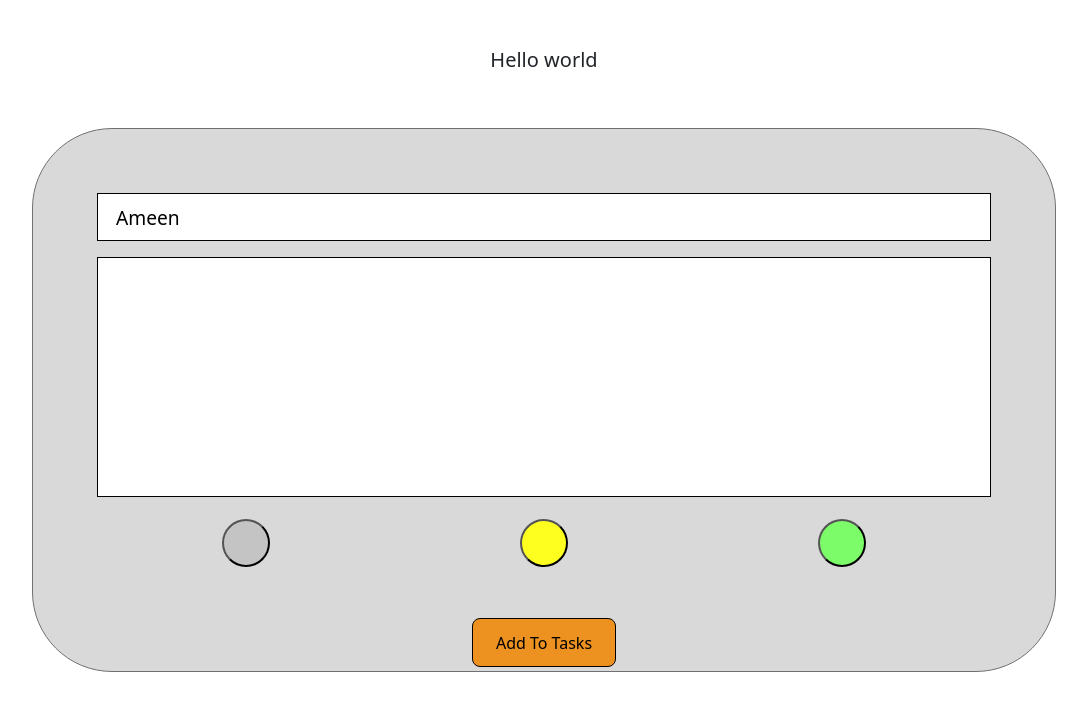
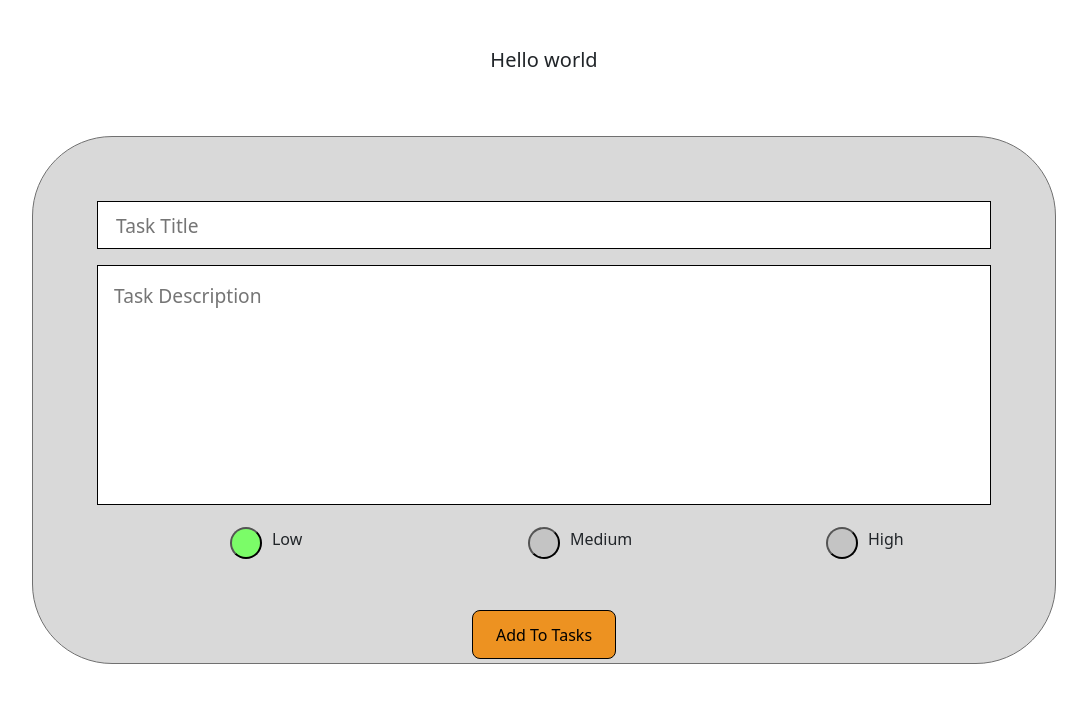
Before and after one commit to Ameendarwan/AI-Bees-Frontend-Test, a React (Create React App) app: page / in a window 1280 px wide. Both pictures are taken after a click on the button "Create Your First Task". Shown: the top 710 px of the page, without its empty margins (96-1183 px from the left). Built offline with nearby package versions, Linux system fonts and the light colour scheme.

Commit message:
adding functionality

```diff
--- a/src/components/Button/Button.scss
+++ b/src/components/Button/Button.scss
@@ -18,8 +18,8 @@
   }
 
   &__circle {
-    height: 3rem;
-    width: 3rem;
+    height: 2rem;
+    width: 2rem;
     border-radius: 50%;
     &__empty {
       @extend .custom__button__circle;
--- a/src/components/Button/index.tsx
+++ b/src/components/Button/index.tsx
@@ -2,16 +2,16 @@ import "./Button.scss";
 interface ButtonProps {
   title?: string,
   type: string,
-  onClick? : React.MouseEventHandler,
+  value?: boolean,
+  onClick?: React.MouseEventHandler,
 }
-const Button = ({ title, type, ...rest }: ButtonProps) => {
+const Button = ({ title, value, type, ...rest }: ButtonProps) => {
   return (
     <button
-      className={type === 'circle-red' ? "custom__button__circle__red" :
-        type === 'circle-yellow' ? "custom__button__circle__yellow" :
-          type === 'circle-green' ? "custom__button__circle__green" :
-            type === 'circle-add' ? "custom__button__circle__add" :
-              type === 'circle-empty' ? "custom__button__circle__empty" : "custom__button__primary"}
+      type='button'
+      className={value === false ? "custom__button__circle__empty" :
+        value ? type : type === 'circle-add' ? "custom__button__circle__add" :
+          "custom__button__primary"}
       {...rest}
     >
       {title}
--- a/src/components/Input/index.tsx
+++ b/src/components/Input/index.tsx
@@ -4,9 +4,9 @@ interface InputProps {
   placeholder: string,
   value: string,
   type: string,
-  onChange?: void,
+  onChange?: any
 }
-const Input: React.FC<InputProps> = ({ previewMode, placeholder, value, type }) => {
+const Input: React.FC<InputProps> = ({ previewMode, placeholder, value, type, ...rest }) => {
   return (
     <div>
       {type === "input" &&
@@ -15,9 +15,14 @@ const Input: React.FC<InputProps> = ({ previewMode, placeholder, value, type })
           disabled={previewMode}
           className={"custom__input__input"}
           value={value}
+          {...rest}
         />}
       {type === "description" &&
-        <textarea className={"custom__input__textarea"} />
+        <textarea className={"custom__input__textarea"}
+          placeholder={placeholder}
+          value={value}
+          {...rest}
+        />
       }
     </div>
   );
--- a/src/components/Modal/index.tsx
+++ b/src/components/Modal/index.tsx
@@ -1,13 +1,10 @@
 import React from "react";
 import ReactModal from "react-modal";
 import "./Modal.scss";
-
-const modalRoot = document.getElementById("modal-root");
-
 interface ButtonProps {
-   isOpen: boolean,
-   onClose?: any,
-   children?: React.ReactNode;
+  isOpen: boolean,
+  onClose?: any,
+  children?: React.ReactNode;
 }
 
 const Modal: React.FC<ButtonProps> = ({ isOpen, onClose, children }) => {
@@ -18,10 +15,8 @@ const Modal: React.FC<ButtonProps> = ({ isOpen, onClose, children }) => {
       className={'custom__modal'}
       shouldCloseOnOverlayClick={false}
       overlayClassName={"custom__modal__overlay"}
+      ariaHideApp={false}
     >
-      {/* {onClose && (
-        <Close className={styles.icon_close} clickable onClick={onClose} />
-      )} */}
       {children}
     </ReactModal>
   );
--- /dev/null
+++ b/src/constants/constants.ts
@@ -0,0 +1,23 @@
+export const circleButtons = [
+  {
+    id: 0,
+    title: "Low",
+    type: "custom__button__circle__green",
+    priority: "low",
+    value: true,
+  },
+  {
+    id: 1,
+    title: "Medium",
+    type: "custom__button__circle__yellow",
+    priority: "medium",
+    value: false,
+  },
+  {
+    id: 2,
+    title: "High",
+    type: "custom__button__circle__red",
+    priority: "high",
+    value: false,
+  },
+];
--- /dev/null
+++ b/src/interfaces/index.ts
@@ -0,0 +1,13 @@
+export interface ArrayObjectsProps {
+  id: number | string;
+  title: string;
+  description: string;
+  priority: string;
+}
+
+export interface ObjectProps {
+  id: number | string;
+  title: string;
+  description: string;
+  priority: string;
+}
--- a/src/pages/tasks/Tasks.scss
+++ b/src/pages/tasks/Tasks.scss
@@ -1,13 +1,23 @@
 .tasks {
+  &__container__circles {
+    text-align: center;
+    @media (max-width: 600px) {
+      text-align: left;
+    }
+  }
   &__centered__btn {
-    position:absolute;
-    top:0;
-    left:0;
-    right:0;
-    bottom:0;
-    margin:auto;
+    position: absolute;
+    top: 0;
+    left: 0;
+    right: 0;
+    bottom: 0;
+    margin: auto;
     display: flex;
     align-items: center;
     justify-content: center;
   }
+  &__label__circle {
+    position: absolute;
+    padding-left: 10px;
+  }
 }
--- /dev/null
+++ b/src/pages/tasks/addTask.tsx
@@ -0,0 +1,78 @@
+import { useState, useEffect } from 'react'
+import { Grid } from "@mui/material"
+import { useDispatch, useSelector } from 'react-redux'
+import { ArrayObjectsProps, ObjectProps } from '../../interfaces';
+import { RootState } from '../../redux/store';
+import { addTask } from '../../redux/reducers/tasks.reducer';
+import { circleButtons } from '../../constants/constants';
+import Button from '../../components/Button'
+import Modal from '../../components/Modal'
+import Input from '../../components/Input'
+
+interface AddTaskProps {
+   isOpen: boolean,
+}
+
+interface ButtonListProps {
+   id?: number,
+   title: string,
+   value: boolean,
+   priority: string,
+   type: string,
+}
+const AddTask: React.FC<AddTaskProps> = ({ isOpen }) => {
+   const dispatch = useDispatch();
+   const listState: ArrayObjectsProps[] = useSelector((state: RootState) => state.tasks.tasks_list);
+   const [title, setTitle] = useState("")
+   const [description, setDescription] = useState("")
+   const [priority, setPriority] = useState("")
+   const [buttonsList, setButtonsList] = useState<ButtonListProps[]>([])
+
+   useEffect(() => {
+      setButtonsList([...circleButtons])
+   }, [])
+
+   const handleAdd = (e: any) => {
+      e.preventDefault();
+      let newList = [...listState];
+      let data: ObjectProps = {
+         id: newList.length,
+         title,
+         description,
+         priority
+      }
+      newList.push(data);
+      dispatch(addTask({ newList }))
+   }
+
+   const handlePriority = (id: number) => {
+      let buttons = [...buttonsList]
+      buttons.map((btn: any) => {
+         if (btn.id === id) btn.value = true;
+         else btn.value = false;
+      })
+      setButtonsList([...buttons])
+   }
+   return (
+      <div>
+         <Modal isOpen={isOpen}>
+            <form onSubmit={handleAdd}>
+               <Input value={title} placeholder='Task Title' previewMode={false} type={'input'} onChange={(e: React.ChangeEvent<HTMLInputElement>) => setTitle(e.target.value)} />
+               <div className='mt-3'>
+                  <Input value={description} placeholder='Task Description' previewMode={false} type={'description'} onChange={(e: React.ChangeEvent<HTMLInputElement>) => setDescription(e.target.value)} />
+               </div>
+               <Grid container className='mt-3 tasks__container__circles'>
+                  {buttonsList.map((circle, index) => (
+                     <Grid item xs={12} sm={4} md={4} lg={4} xl={4}> <Button type={circle?.type} value={circle.value} onClick={() => handlePriority(index)} /><span className='tasks__label__circle'>{circle?.title}</span> </Grid>
+                  ))}
+               </Grid>
+               <div className='text-center mt-5 mb-1'>
+                  <Button title="Add To Tasks" type="submit" />
+               </div>
+            </form>
+         </Modal>
+      </div>
+   );
+};
+
+export default AddTask;
--- a/src/pages/tasks/index.tsx
+++ b/src/pages/tasks/index.tsx
@@ -1,17 +1,23 @@
 import { useState, useEffect } from 'react'
 import { Grid } from "@mui/material"
+import { useDispatch, useSelector } from 'react-redux'
+import { RootState } from '../../redux/store';
+import { ArrayObjectsProps } from '../../interfaces';
 import Button from '../../components/Button'
-import Modal from '../../components/Modal'
-import Input from '../../components/Input'
 import TasksList from './tasksList'
+import AddTask from './addTask';
 import "./Tasks.scss"
 
 export default function Tasks() {
-  const [isOpen, setIsOpen] = useState(false)
+  const dispatch = useDispatch();
+  const [isOpen, setIsOpen] = useState<boolean>(false)
+  const listState: ArrayObjectsProps[] = useSelector((state: RootState) => state.tasks.tasks_list);
+  const [tasksList, setTasksList] = useState<ArrayObjectsProps[]>([])
 
-  // useEffect(() => {
-  // console.log("List", newList)
-  // }, [is])
+  useEffect(() => {
+    console.log("NewList", listState)
+    setTasksList([...listState]);
+  }, [listState])
 
   const handleSubmit = () => {
     setIsOpen(false);
@@ -23,30 +29,16 @@ export default function Tasks() {
         <div className='text-center mt-5'>
           <h5>Hello world</h5>
         </div>
-        <div>
-          <Modal isOpen={isOpen}>
-            <form onSubmit={handleSubmit}>
-              <Input value="Ameen" placeholder='enter name' previewMode={false} type={'input'} />
-              <div className='mt-3'>
-                <Input value="Ameen" placeholder='enter name' previewMode={false} type={'description'} />
-              </div>
-              <Grid container textAlign="center" className='mt-3'>
-                <Grid item xs={4} sm={4} md={4} lg={4} xl={4}> <Button type="circle-empty" /> </Grid>
-                <Grid item xs={4} sm={4} md={4} lg={4} xl={4}> <Button type="circle-yellow" /></Grid>
-                <Grid item xs={4} sm={4} md={4} lg={4} xl={4}> <Button type="circle-green" /></Grid>
-              </Grid>
-              <div className='text-center mt-5 mb-1'>
-                <Button title="Add To Tasks" type="submit" />
-              </div>
-            </form>
-          </Modal>
-          <div className='tasks__centered__btn'>
-            <Button title="Create Your First Task" type="btn" onClick={() => setIsOpen(true)} />
-          </div>
+        <AddTask
+          isOpen={isOpen}
+        />
+        <div className='tasks__centered__btn'>
+          <Button title="Create Your First Task" type="btn" onClick={() => setIsOpen(true)} />
         </div>
-        <TasksList />
+        {tasksList &&
+          <TasksList data={tasksList} />
+        }
       </Grid>
     </Grid>
-
   )
 }
--- a/src/pages/tasks/tasksList.tsx
+++ b/src/pages/tasks/tasksList.tsx
@@ -1,15 +1,16 @@
 import React, { useState, useEffect } from 'react'
 import { Grid } from "@mui/material"
-import { useDispatch, useSelector } from 'react-redux'
-import { RootState } from '../../redux/store';
+import { ArrayObjectsProps, ObjectProps } from '../../interfaces';
 
-export default function TasksList() {
-   const newList = useSelector((state: RootState) => state.tasks.tasks_list);
-   const [tasksList, setTasksList] = useState([])
+interface TaskListProps {
+   data: ArrayObjectsProps[],
+}
+const TasksList = ({ data }: TaskListProps) => {
+   const [tasks, setTasks] = useState<ArrayObjectsProps[]>([])
 
    useEffect(() => {
-   console.log("List", newList)
-   }, [newList])
+      setTasks([...data])
+   }, [data])
 
    return (
       <Grid container>
@@ -21,3 +22,4 @@ export default function TasksList() {
       </Grid>
    )
 }
+export default TasksList;
--- a/src/redux/reducers/tasks.reducer.ts
+++ b/src/redux/reducers/tasks.reducer.ts
@@ -1,7 +1,7 @@
 import { createSlice } from "@reduxjs/toolkit";
 
 const initialState = {
-  tasks_list: [1,2,3,4],
+  tasks_list: [],
 };
 
 export const tasksSlice = createSlice({
```
